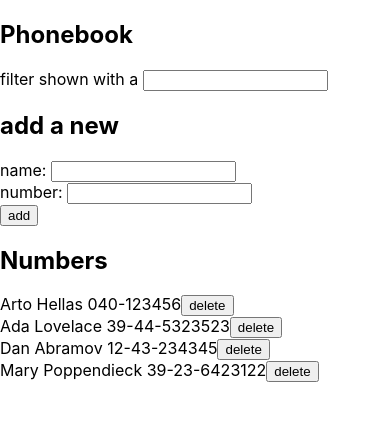
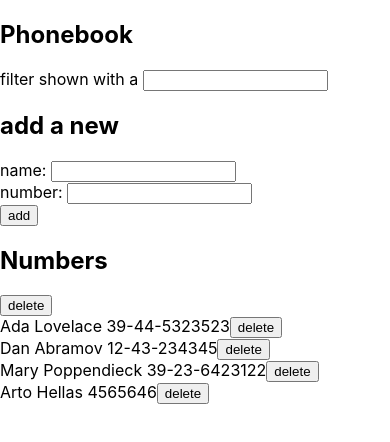
Before and after one commit to eugeniosanchezcrespillo/fullstackopen, a React (Create React App) app in the folder part2/phonebook/: page / in a window 390 px wide. Shown: the top 442 px of the page. Built offline with nearby package versions, Linux system fonts and the light colour scheme; data requests are answered from the project's data file; the HTML template or start-up script is replaced by a standard one.

Commit message:
2.18*: Phonebook step10

```diff
--- a/part2/phonebook/db.json
+++ b/part2/phonebook/db.json
@@ -1,8 +1,6 @@
 {
   "persons": [
     {
-      "name": "Arto Hellas",
-      "number": "040-123456",
       "id": 1
     },
     {
@@ -19,6 +17,11 @@
       "name": "Mary Poppendieck",
       "number": "39-23-6423122",
       "id": 4
+    },
+    {
+      "name": "Arto Hellas",
+      "number": "4565646",
+      "id": 5
     }
   ]
 }
--- a/part2/phonebook/src/App.js
+++ b/part2/phonebook/src/App.js
@@ -29,23 +29,41 @@ const App = () => {
   const handlePersonChange = (event) => setNewName(event.target.value);
   const handleNumberChange = (event) => setNewNumber(event.target.value);
   const handleDelete = (id, name) => () => {
-    if (window.confirm(`Delete ${name}?`)) {
-      personService.deleteperson(id).then((deleted) => {
+    if (window.confirm(`Delete ${name} id: ${id}?`)) {
+      personService.deletePerson(id).then((deleted) => {
         const filteredDeleted = persons.filter((person) => person.id !== id);
         console.log('filteredDeleted', filteredDeleted);
         setPersons(filteredDeleted);
-        window.alert(`Deleted ${name} from List`);
+        //window.alert(`Deleted ${name} from List`);
       });
     }
   };
 
-  // AddPerson
+  // AddPerson or Change Person
   const addPerson = (event) => {
     event.preventDefault();
     const exist = persons.filter((person) => person.name === newName);
+    if (exist.length > 0) {
+      if (
+        window.confirm(
+          `${newName} is already added to phonebook. replace the old number with a new one: ${newNumber}?`
+        )
+      ) {
+        const personToChange = persons.find((p) => p.name === newName);
+        const personChanged = { ...personToChange };
+        personChanged.number = newNumber;
+        console.log('person match', personChanged);
 
-    if (exist.length > 0) {
-      alert(`${newName} is already added to phonebook`);
+        personService
+          .updatePerson(personChanged.id, personChanged)
+          .then((personObject) => {
+            setPersons(
+              persons.map((person) =>
+                person.id !== personChanged.id ? person : personChanged
+              )
+            );
+          });
+      }
     } else {
       const personObject = {
         name: newName,
--- a/part2/phonebook/src/Services/persons.js
+++ b/part2/phonebook/src/Services/persons.js
@@ -11,19 +11,19 @@ const create = (newObject) => {
   return request.then((response) => response.data);
 };
 
-const update = (id, newObject) => {
-  const request = axios.put(`${baseUrl}/${id}`, newObject);
-  return request.then((response) => response.data);
+const deletePerson = (id) => {
+  const request = axios.delete(`${baseUrl}/${id}`);
+  return request.then((response) => response.statusText);
 };
 
-const deleteperson = (id) => {
-  const request = axios.delete(`${baseUrl}/${id}`);
-  return request.then((response) => response.data);
+const updatePerson = (id, newObject) => {
+  const request = axios.put(`${baseUrl}/${id}`, newObject);
+  return request.then((response) => response.statusText);
 };
 
 export default {
   getAll,
   create,
-  update,
-  deleteperson,
+  deletePerson,
+  updatePerson,
 };
```
